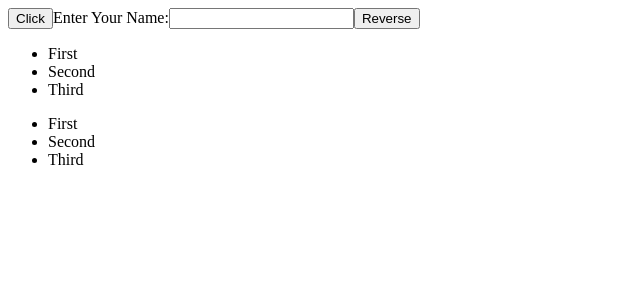
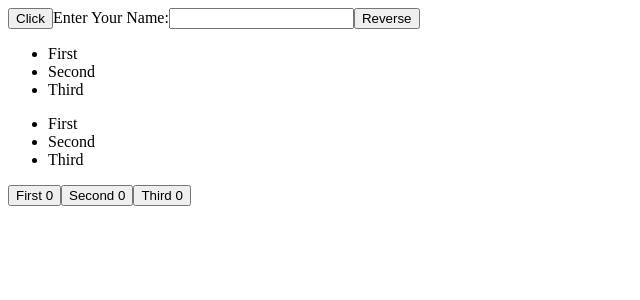
Before and after one commit to TeodorStevanovic/React_Event_Handlers, a React (Vite) app: page / in a window 1280 px wide. Shown: the top 300 px of the page, without its empty margins (0-640 px from the left). Built offline with nearby package versions, Linux system fonts and the light colour scheme.

Commit message:
Add MultiButtonCounter component with independent counters for three buttons

```diff
--- /dev/null
+++ b/src/MultiButtonCounter.jsx
@@ -0,0 +1,32 @@
+import React, { useState } from "react";
+
+const MultiButtonCounter = () => {
+  const [count, setCount] = useState({
+    first: 0,
+    second: 0,
+    third: 0,
+  });
+
+  const incrementCount = (key) => {
+    setCount((prevCount) => ({
+      ...prevCount,
+      [key]: prevCount[key] + 1,
+    }));
+  };
+
+  return (
+    <>
+      <button onClick={() => incrementCount("first")}>
+        First {count.first}
+      </button>
+      <button onClick={() => incrementCount("second")}>
+        Second {count.second}
+      </button>
+      <button onClick={() => incrementCount("third")}>
+        Third {count.third}
+      </button>
+    </>
+  );
+};
+
+export default MultiButtonCounter;
--- a/src/main.jsx
+++ b/src/main.jsx
@@ -3,6 +3,7 @@ import MyButton from "./Mybutton";
 import Myinput from "./MyInput";
 import MyList from "./MyList";
 import ClickableList from "./ClickableList";
+import MultiButtonCounter from "./MultiButtonCounter";
 
 const items = [
   { id: 0, name: "First" },
@@ -16,5 +17,6 @@ createRoot(document.getElementById("root")).render(
     <Myinput>Enter Your Name:</Myinput>
     <MyList>Reverse</MyList>
     <ClickableList items={items} />
+    <MultiButtonCounter />
   </>
 );
```
